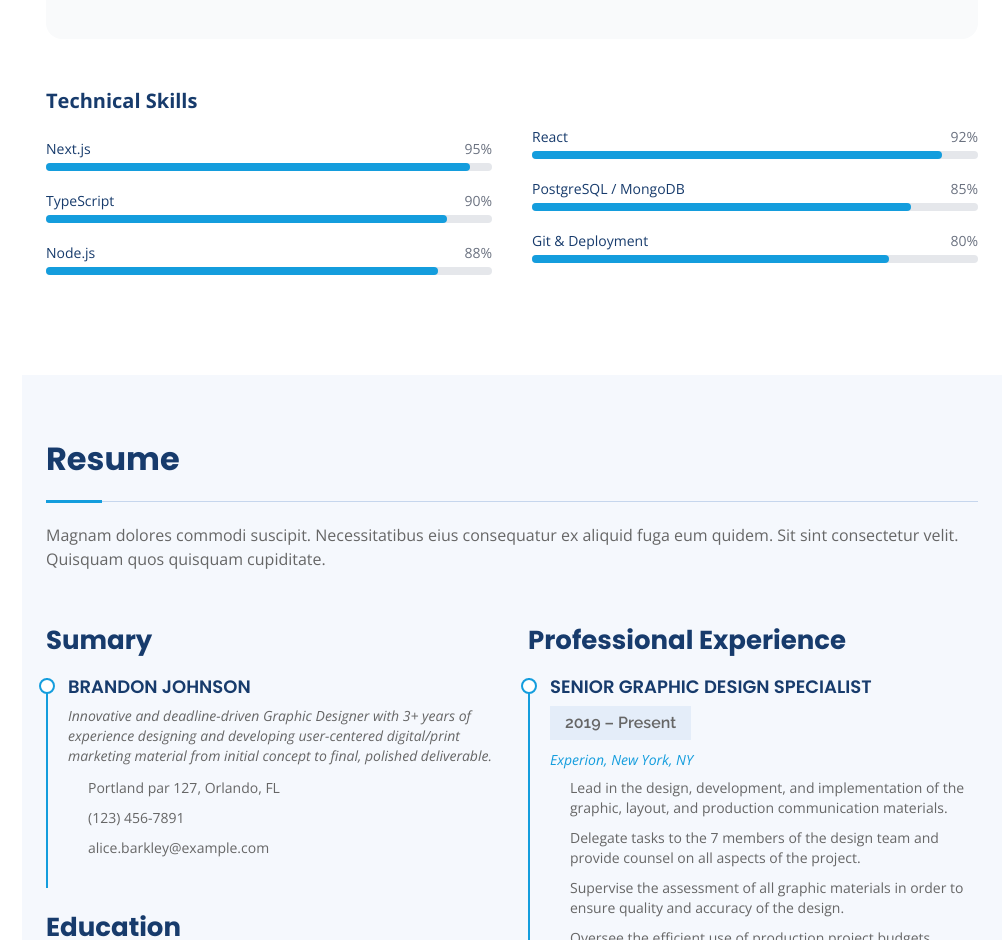
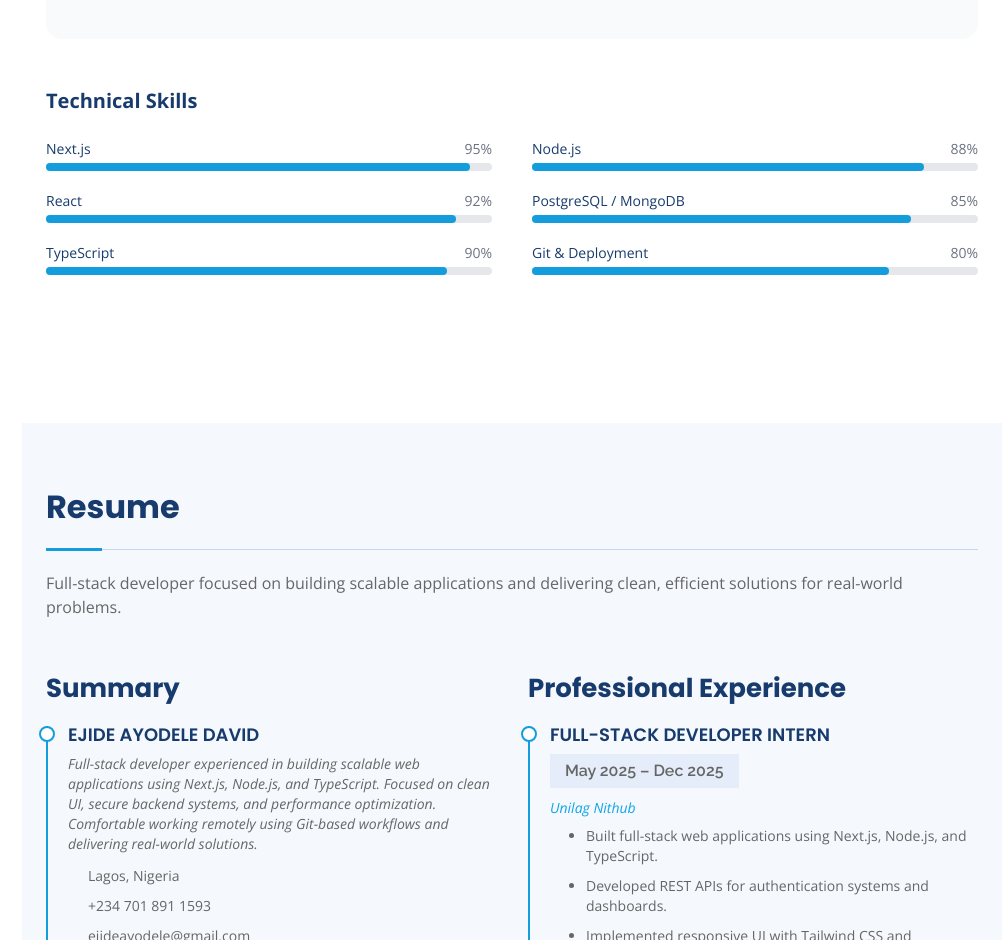
Before and after one commit to Akinfola/Akinport, a Next.js app in the folder frontend/: page / in a window 1280 px wide. Shown: the part 1860-2800 px from the top of the page, without its empty margins (278-1280 px from the left). Built offline with nearby package versions, Linux system fonts and the light colour scheme.

Commit message:
Updated version

```diff
--- a/frontend/components/About.tsx
+++ b/frontend/components/About.tsx
@@ -12,10 +12,12 @@ const stats = [
 ];
 
 const skills = [
+  // Frontend & Core
   { name: 'Next.js', value: 95 },
+  { name: 'React', value: 92 },
   { name: 'TypeScript', value: 90 },
+  // Backend & Tools
   { name: 'Node.js', value: 88 },
-  { name: 'React', value: 92 },
   { name: 'PostgreSQL / MongoDB', value: 85 },
   { name: 'Git & Deployment', value: 80 },
 ];
@@ -166,21 +168,20 @@ export default function About() {
         </div>
 
         {/* SKILLS */}
-        <div className="grid grid-cols-1 lg:grid-cols-2 gap-10">
-
+        <div className="mb-12">
+          <h3 className="text-xl font-bold text-[#173b6c] mb-6">Technical Skills</h3>
+          <div className="grid grid-cols-1 lg:grid-cols-2 gap-x-10">
             <div>
-            <h3 className="text-xl font-bold text-[#173b6c] mb-6">Technical Skills</h3>
               {skills.slice(0, 3).map((s) => (
                 <SkillBar key={s.name} {...s} active={inView} />
               ))}
             </div>
-
-          <div className="lg:mt-10">
+            <div>
               {skills.slice(3).map((s) => (
                 <SkillBar key={s.name} {...s} active={inView} />
               ))}
             </div>
-
+          </div>
         </div>
       </div>
     </section>
--- a/frontend/components/Portfolio.tsx
+++ b/frontend/components/Portfolio.tsx
@@ -9,21 +9,35 @@ const items = [
   {
     id: 1,
     title: "QR Code Generator",
+    category: "app",
     description: "A web application that generates QR codes for text, URLs, phone numbers, and more.",
     image: "/assets/QR-code.png",
     previewLink: "https://my-qrcode1.netlify.app/",
     liveLink: "https://my-qrcode1.netlify.app/"
   },
+
   {
-    id: 2, category: 'product', title: 'Product 1',
-    description: 'Lorem ipsum, dolor sit amet consectetur',
-    image: `${BASE}/product-1.jpg`
+    id: 2,
+    title: "Horizon Banking",
+    category: "app",
+    description: "A digital banking platform that allows users to manage their finances with ease—access accounts, transfer funds, and track spending.",
+    image: "/assets/Horizonbank.png",
+    previewLink: "https://horizon-fullstack.vercel.app/",
+    liveLink: "https://horizon-fullstack.vercel.app/"
   },
+
+
   {
-    id: 3, category: 'branding', title: 'Branding 1',
-    description: 'Lorem ipsum, dolor sit amet consectetur',
-    image: `${BASE}/branding-1.jpg`
-  },]
+    id: 3,
+    title: "Financeflow",
+    category: "product",
+    description: "A smart financial management platform that helps users track expenses, set budgets, and visualize finances with real-time insights and alerts to control their money effortlessly.",
+    image: "/assets/Financeflow.png",
+    previewLink: "https://financeflow-nithub.vercel.app/",
+    liveLink: "https://financeflow-nithub.vercel.app/"
+
+  },
+]
 //   { id: 4, category: 'books', title: 'Books 1',
 //     description: 'Lorem ipsum, dolor sit amet consectetur',
 //     image: `${BASE}/books-1.jpg` },
@@ -53,7 +67,7 @@ const items = [
 //     image: `${BASE}/books-3.jpg` },
 // ];
 
-const filters = ['all', 'app', 'product', 'branding', 'books'];
+const filters = ['all', 'app', 'product'];
 
 interface LightboxItem {
   image: string;
@@ -73,8 +87,7 @@ export default function Portfolio() {
         <div className="section-title">
           <h2>Portfolio</h2>
           <p>
-            Magnam dolores commodi suscipit. Necessitatibus eius consequatur ex aliquid fuga eum quidem.
-            Sit sint consectetur velit. Quisquam quos quisquam cupiditate.
+            Explore a selection of my recent projects, ranging from robust digital banking platforms to intuitive utility tools. I focus on building scalable, user-centric applications that solve real-world problems and deliver exceptional experiences.
           </p>
         </div>
 
@@ -108,20 +121,24 @@ export default function Portfolio() {
                   unoptimized
                 />
                 <div className="portfolio-info">
+                  <h4>{item.title}</h4>
+                  <p>{item.description}</p>
                   <div className="flex gap-3 mt-4">
-                    <a
-                      href={item.previewLink}
-                      target="_blank"
-                      rel="noopener noreferrer"
-                      className="px-3 py-2 bg-gray-200 rounded-md text-sm hover:bg-gray-300"
+                    <button
+                      onClick={(e) => {
+                        e.stopPropagation();
+                        setLightbox({ image: item.image, title: item.title, description: item.description });
+                      }}
+                      className="px-3 py-2 bg-gray-200 rounded-md text-sm hover:bg-gray-300 text-black"
                     >
                       Preview
-                    </a>
+                    </button>
 
                     <a
                       href={item.liveLink}
                       target="_blank"
                       rel="noopener noreferrer"
+                      onClick={(e) => e.stopPropagation()}
                       className="px-3 py-2 bg-sky-500 text-white rounded-md text-sm hover:bg-sky-600"
                     >
                       View Live
@@ -146,7 +163,7 @@ export default function Portfolio() {
           <div
             className="relative"
             onClick={(e) => e.stopPropagation()}
-            style={{ maxWidth: '90vw', textAlign: 'center' }}
+            style={{ maxWidth: '75vw', textAlign: 'center' }}
           >
             <button
               onClick={() => setLightbox(null)}
@@ -167,7 +184,7 @@ export default function Portfolio() {
             <img
               src={lightbox.image}
               alt={lightbox.title}
-              style={{ maxWidth: '85vw', maxHeight: '80vh', objectFit: 'contain', borderRadius: 8 }}
+              style={{ maxWidth: '70vw', maxHeight: '65vh', objectFit: 'contain', borderRadius: 8 }}
             />
             <div style={{ color: '#fff', marginTop: 12 }}>
               <h4 style={{ fontSize: 20, fontFamily: 'Poppins, sans-serif', marginBottom: 4 }}>
--- a/frontend/components/Resume.tsx
+++ b/frontend/components/Resume.tsx
@@ -3,51 +3,100 @@
 import { useInView } from '@/lib/useInView';
 
 const summary = {
-  name: 'Brandon Johnson',
+  name: 'EJIDE AYODELE DAVID',
   description:
-    'Innovative and deadline-driven Graphic Designer with 3+ years of experience designing and developing user-centered digital/print marketing material from initial concept to final, polished deliverable.',
-  details: ['Portland par 127, Orlando, FL', '(123) 456-7891', 'alice.barkley@example.com'],
+    'Full-stack developer experienced in building scalable web applications using Next.js, Node.js, and TypeScript. Focused on clean UI, secure backend systems, and performance optimization. Comfortable working remotely using Git-based workflows and delivering real-world solutions.',
+  details: [
+    'Lagos, Nigeria',
+    '+234 701 891 1593',
+    'ejideayodele@gmail.com',
+    'GitHub: github.com/yourusername', // replace
+    'Portfolio: yourportfolio.com', // replace
+  ],
 };
 
 const education = [
   {
-    degree: 'Master of Fine Arts & Graphic Design',
-    period: '2015 – 2016',
-    school: 'Rochester Institute of Technology, Rochester, NY',
+    degree: 'B.Sc. Physics Education',
+    period: '2021 – 2025',
+    school: 'University of Lagos, Nigeria',
     description:
-      'Qui deserunt veniam. Et sed aliquam labore tempore sed quisquam iusto autem sit. Ea vero voluptatum qui ut dignissimos deleniti nerada porti sand markend.',
-  },
-  {
-    degree: 'Bachelor of Fine Arts & Graphic Design',
-    period: '2010 – 2014',
-    school: 'Rochester Institute of Technology, Rochester, NY',
-    description:
-      'Quia nobis sequi est occaecati aut. Repudiandae et iusto quae reiciendis et quis Eius vel ratione eius unde vitae rerum voluptates asperiores voluptatem Earum molestiae consequatur neque etlon sader mart dila.',
+      'Built a strong foundation in physics concepts, analytical reasoning, and quantitative problem-solving. Developed the ability to simplify complex scientific ideas for effective teaching and communication. Complemented academic training with hands-on experience in programming and software development, integrating technology into learning and problem-solving processes.',
   },
 ];
 
 const experience = [
   {
-    title: 'Senior Graphic Design Specialist',
-    period: '2019 – Present',
-    company: 'Experion, New York, NY',
+    title: 'Full-Stack Developer Intern',
+    period: 'May 2025 – Dec 2025',
+    company: 'Unilag Nithub',
     bullets: [
-      'Lead in the design, development, and implementation of the graphic, layout, and production communication materials.',
-      'Delegate tasks to the 7 members of the design team and provide counsel on all aspects of the project.',
-      'Supervise the assessment of all graphic materials in order to ensure quality and accuracy of the design.',
-      'Oversee the efficient use of production project budgets ranging from $2,000 – $25,000.',
+      'Built full-stack web applications using Next.js, Node.js, and TypeScript.',
+      'Developed REST APIs for authentication systems and dashboards.',
+      'Implemented responsive UI with Tailwind CSS and Bootstrap.',
+      'Collaborated using GitHub (pull requests, issues, version control).',
+      'Deployed applications using Vercel and Render.',
     ],
   },
   {
-    title: 'Graphic Design Specialist',
-    period: '2017 – 2018',
-    company: 'Stepping Stone Advertising, New York, NY',
+    title: 'AI & Web Automation Developer (Freelance)',
+    period: 'July 2024 – Jan 2025',
+    company: 'Remote',
     bullets: [
-      'Developed numerous marketing programs (logos, brochures, infographics, presentations, and advertisements).',
-      'Managed up to 5 projects or tasks at a given time while under pressure.',
-      'Recommended and consulted with clients on the most appropriate graphic design.',
-      'Created 4+ design presentations and proposals a month for clients and account managers.',
+      'Developed AI-powered quiz generator using OpenAI API.',
+      'Handled API integration and processed JSON responses.',
+      'Built interactive UI for displaying dynamic content.',
+      'Delivered projects independently in a remote environment.',
     ],
+  },
+  {
+    title: 'Python Programming Tutor (Freelance)',
+    period: 'Jan 2024 – Feb 2024',
+    company: 'Remote',
+    bullets: [
+      'Taught Python fundamentals, OOP, and data structures.',
+      'Mentored 15+ students on real-world projects.',
+      'Helped students build portfolios and prepare for internships.',
+    ],
+  },
+];
+
+const projects = [
+  {
+    title: 'FinanceFlow App',
+    description:
+      'A full-stack finance management application for tracking transactions, dashboards, and user data.',
+    link: 'https://financeflow-nithub.vercel.app/',
+  },
+  {
+    title: 'Horizon Fullstack App',
+    description:
+      'A full-stack web application with authentication, dashboards, and secure user workflows.',
+    link: 'https://horizon-fullstack.vercel.app/login',
+  },
+  {
+    title: 'QR Code Generator',
+    description:
+      'A simple web app that generates QR codes instantly from user input, focusing on usability and responsiveness.',
+    link: 'https://my-qrcode1.netlify.app/',
+  },
+  {
+    title: 'DSA Practice Platform',
+    description:
+      'Built a coding platform with challenge solving, submissions, and leaderboard tracking using full-stack architecture.',
+    link: '#',
+  },
+  {
+    title: 'AI Quiz Generator',
+    description:
+      'Web app that generates multiple-choice questions from user input using AI integration.',
+    link: '#',
+  },
+  {
+    title: 'Library Management System',
+    description:
+      'Developed using TypeScript and OOP principles to manage books, users, and borrowing logic.',
+    link: '#',
   },
 ];
 
@@ -64,18 +113,19 @@ export default function Resume() {
         <div className="section-title">
           <h2>Resume</h2>
           <p>
-            Magnam dolores commodi suscipit. Necessitatibus eius consequatur ex aliquid fuga eum quidem.
-            Sit sint consectetur velit. Quisquam quos quisquam cupiditate.
+            Full-stack developer focused on building scalable applications and
+            delivering clean, efficient solutions for real-world problems.
           </p>
         </div>
 
         <div className="grid grid-cols-1 lg:grid-cols-2 gap-8">
           {/* LEFT COLUMN */}
           <div
-            className={`transition-all duration-700 ${inView ? 'opacity-100 translate-y-0' : 'opacity-0 translate-y-8'}`}
+            className={`transition-all duration-700 ${inView ? 'opacity-100 translate-y-0' : 'opacity-0 translate-y-8'
+              }`}
           >
             {/* Summary */}
-            <h3 className="resume-title">Sumary</h3>
+            <h3 className="resume-title">Summary</h3>
             <div className="resume-item pb-0">
               <h4>{summary.name}</h4>
               <p className="italic text-sm mb-3">{summary.description}</p>
@@ -92,27 +142,49 @@ export default function Resume() {
               <div className="resume-item" key={edu.degree}>
                 <h4>{edu.degree}</h4>
                 <h5>{edu.period}</h5>
-                <p className="italic text-sm mb-2" style={{ color: '#149ddd' }}>
+                <p className="italic text-sm mb-2 text-sky-500">
                   {edu.school}
                 </p>
                 <p className="text-sm">{edu.description}</p>
+              </div>
+            ))}
+
+            {/* Projects */}
+            <h3 className="resume-title mt-8">Projects</h3>
+            {projects.map((proj) => (
+              <div className="resume-item" key={proj.title}>
+                <h4 className="flex items-center justify-between">
+                  {proj.title}
+                  {proj.link !== '#' && (
+                    <a
+                      href={proj.link}
+                      target="_blank"
+                      rel="noopener noreferrer"
+                      className="text-xs px-3 py-1 bg-sky-500 text-white rounded hover:bg-sky-600 transition"
+                    >
+                      Live
+                    </a>
+                  )}
+                </h4>
+                <p className="text-sm mt-1">{proj.description}</p>
               </div>
             ))}
           </div>
 
           {/* RIGHT COLUMN */}
           <div
-            className={`transition-all duration-700 delay-200 ${inView ? 'opacity-100 translate-y-0' : 'opacity-0 translate-y-8'}`}
+            className={`transition-all duration-700 delay-200 ${inView ? 'opacity-100 translate-y-0' : 'opacity-0 translate-y-8'
+              }`}
           >
             <h3 className="resume-title">Professional Experience</h3>
             {experience.map((exp) => (
               <div className="resume-item" key={exp.title}>
                 <h4>{exp.title}</h4>
                 <h5>{exp.period}</h5>
-                <p className="italic text-sm mb-2" style={{ color: '#149ddd' }}>
+                <p className="italic text-sm mb-2 text-sky-500">
                   {exp.company}
                 </p>
-                <ul className="text-sm">
+                <ul className="text-sm list-disc ml-4">
                   {exp.bullets.map((b) => (
                     <li key={b}>{b}</li>
                   ))}
--- a/frontend/components/Sidebar.tsx
+++ b/frontend/components/Sidebar.tsx
@@ -116,6 +116,7 @@ export default function Sidebar({ isOpen, onClose }: SidebarProps) {
           ))}
 
           {/* Dropdown */}
+          {/*
           <li className={`nav-dropdown ${dropdownOpen ? 'open' : ''}`}>
             <a
               href="#"
@@ -170,6 +171,7 @@ export default function Sidebar({ isOpen, onClose }: SidebarProps) {
               </ul>
             </div>
           </li>
+          */}
         </ul>
       </nav>
     </aside>
```
Also changed, not shown: frontend/public/assets/Financeflow.png (added), frontend/public/assets/Horizonbank.png (added). Lines whose indentation alone changed are shown as unchanged.
